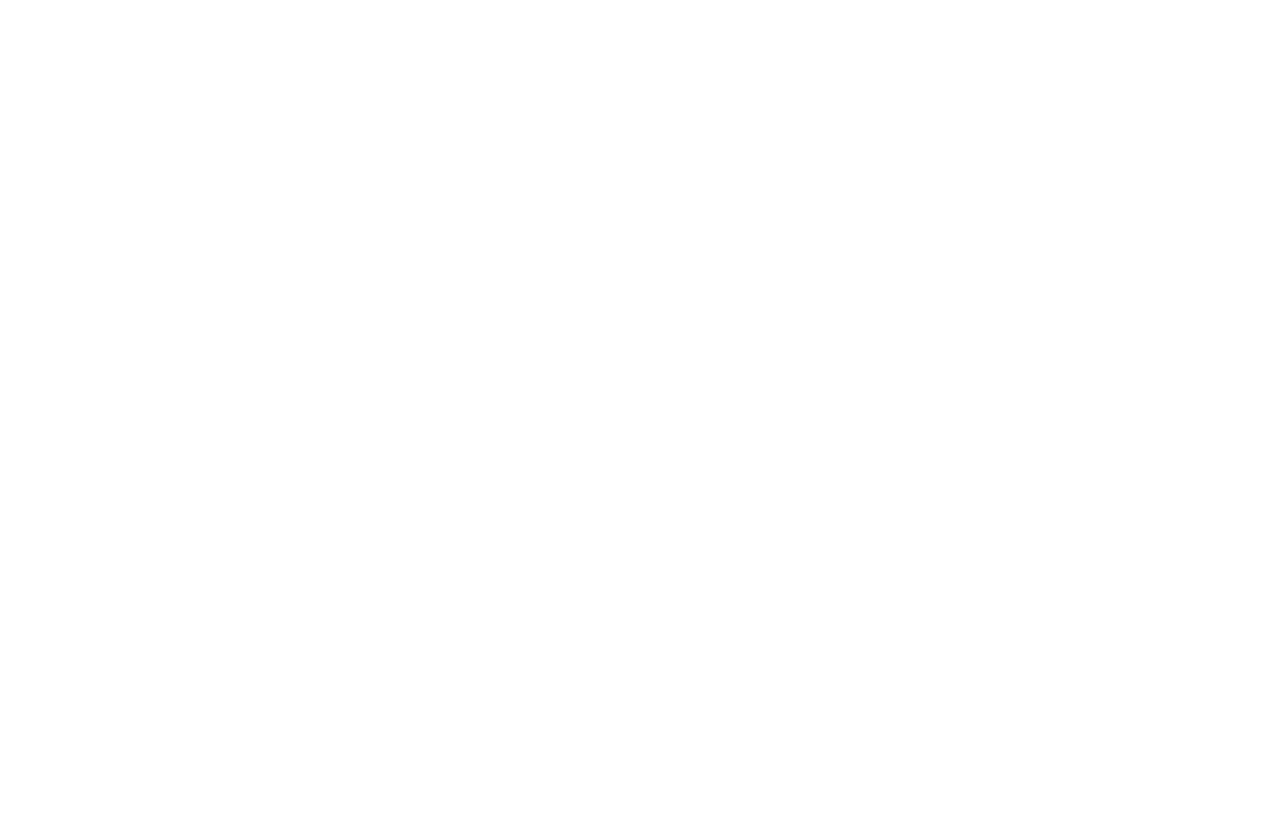
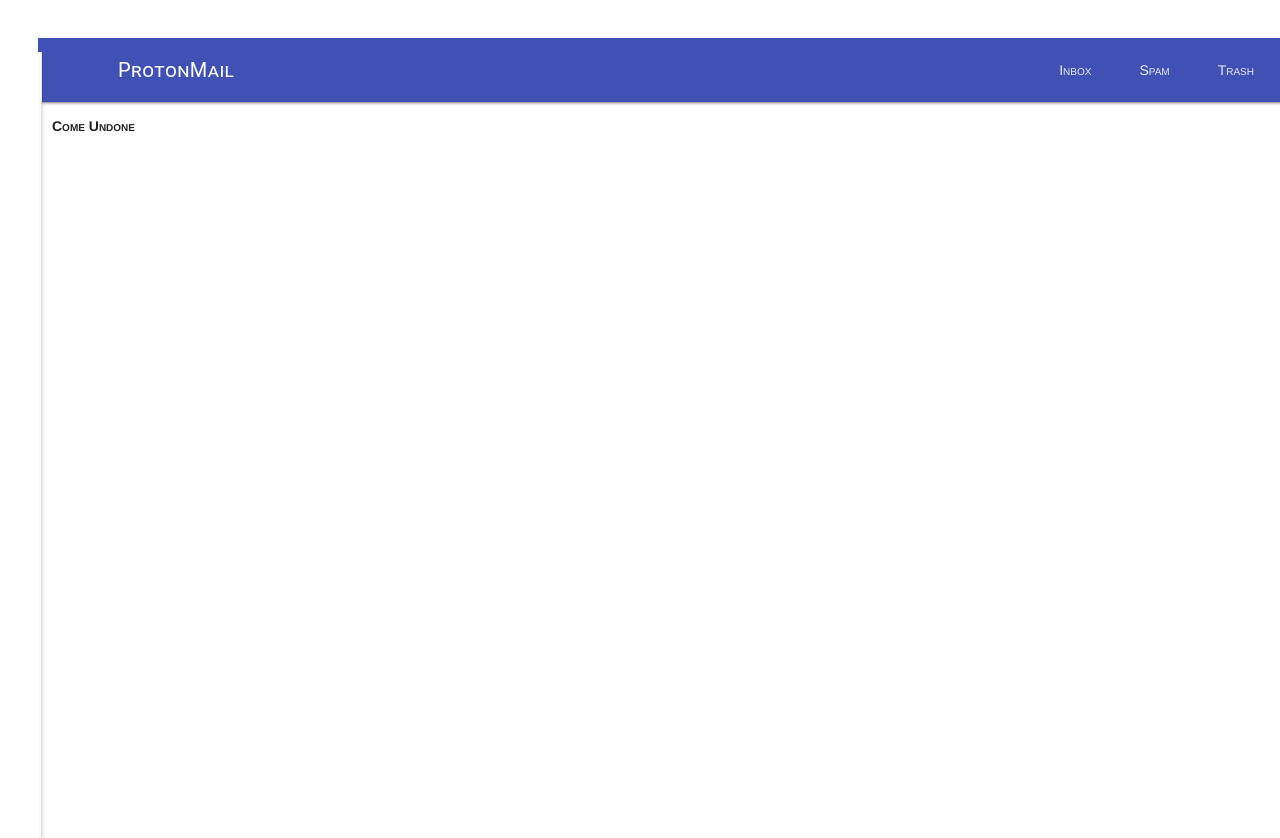
Before and after one commit to codingEzio/css_crashcourse, a plain HTML site: page materialdesignlite_layout/index.html in a window 1280 px wide. Shown: the top 838 px of the page. Drawn offline with nearby package versions, Linux system fonts and the light colour scheme; files that its build step writes are made by us from their sources.

Commit message:
feat: MDL powered header with drawers and navigation links

```diff
--- a/materialdesignlite_layout/index.html
+++ b/materialdesignlite_layout/index.html
@@ -20,5 +20,34 @@
     <script defer src="https://code.getmdl.io/1.3.0/material.min.js"></script>
   </head>
 
-  <body></body>
+  <body>
+    <div class="mdl-layout mdl-js-layout mdl-layout--fixed-header">
+      <header class="mdl-layout__header">
+        <div class="mdl-layout__header-row">
+          <span class="mdl-layout-title"> ProtonMail </span>
+
+          <div class="mdl-layout-spacer"></div>
+
+          <nav class="mdl-navigation">
+            <a href="#" class="mdl-navigation__link">Inbox</a
+            ><a href="#" class="mdl-navigation__link">Spam</a
+            ><a href="#" class="mdl-navigation__link">Trash</a>
+          </nav>
+        </div>
+      </header>
+
+      <div class="mdl-layout__drawer">
+        <span class="mdl-layout-title">Mail Center</span>
+        <nav class="mdl-navigation">
+          <a href="#" class="mdl-navigation__link">Inbox</a
+          ><a href="#" class="mdl-navigation__link">Spam</a
+          ><a href="#" class="mdl-navigation__link">Trash</a>
+        </nav>
+      </div>
+
+      <main class="mdl-layout__content">
+        <div class="page-content">Come Undone</div>
+      </main>
+    </div>
+  </body>
 </html>
```
